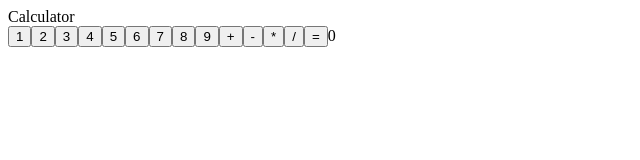
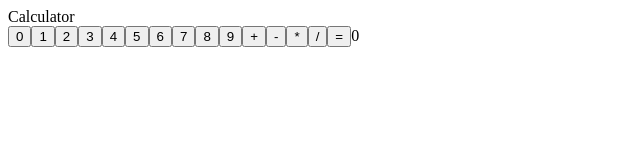
Before and after one commit to AlexKMarshall/calculator, a Next.js app: page / in a window 1280 px wide. Shown: the top 160 px of the page, without its empty margins (0-640 px from the left). Built offline with nearby package versions, Linux system fonts and the light colour scheme.

Commit message:
allow zero in numbers like 105

```diff
--- a/src/features/calculator.tsx
+++ b/src/features/calculator.tsx
@@ -2,7 +2,7 @@ import { assign, createMachine } from 'xstate'
 
 import { useMachine } from '@xstate/react'
 
-const numbers = ['1', '2', '3', '4', '5', '6', '7', '8', '9'] as const
+const numbers = ['0', '1', '2', '3', '4', '5', '6', '7', '8', '9'] as const
 const operators = ['+', '-', '*', '/'] as const
 
 export type NumberKey = typeof numbers[number]
```
Also changed, not shown: 1 other file (tests, documents, lock files or other folders).
